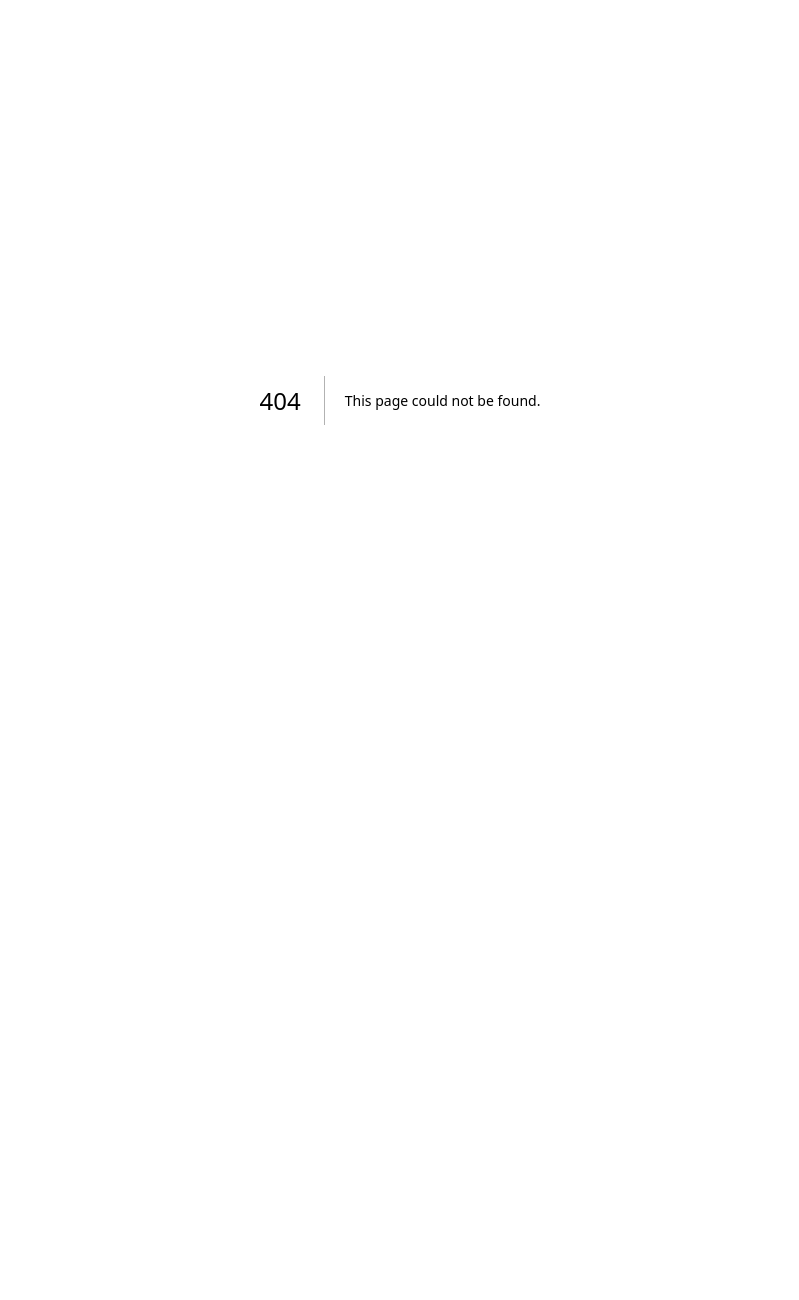
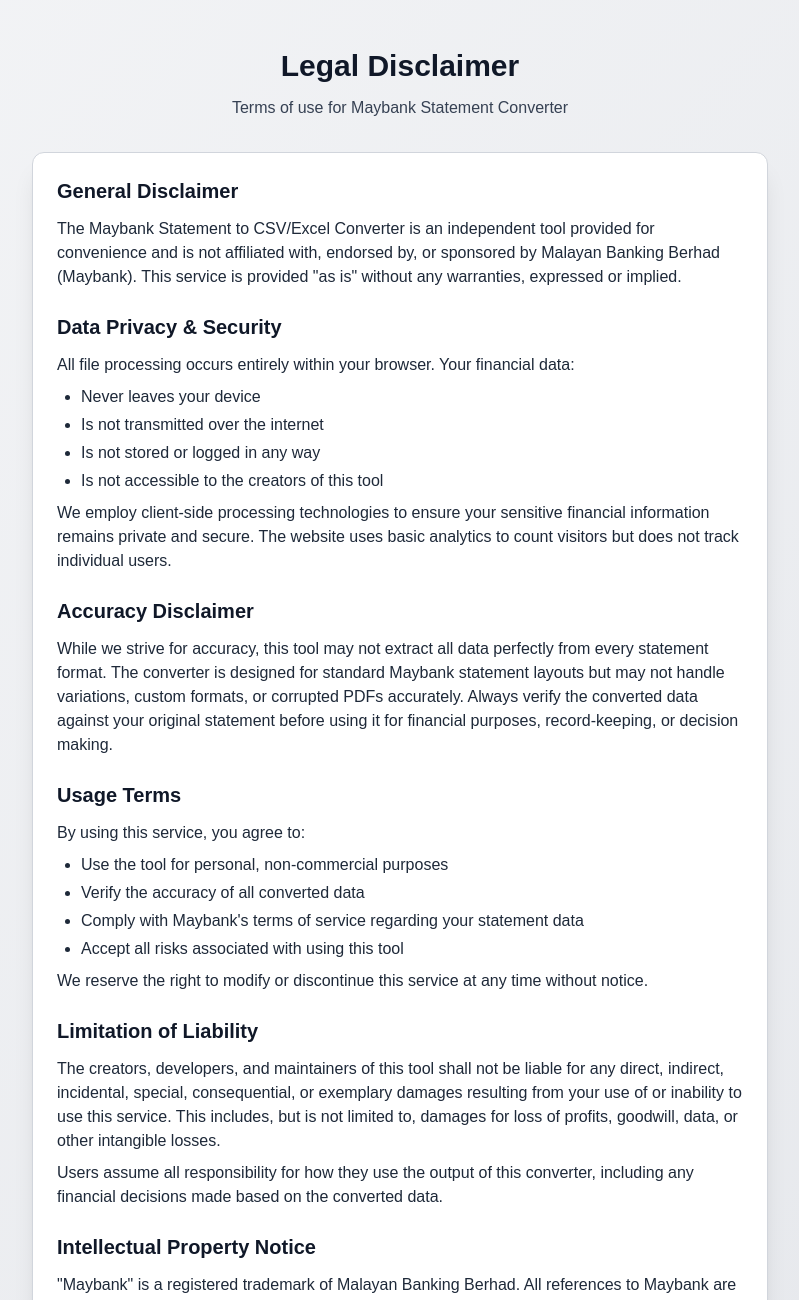
Before and after one commit to issadarkthing/maybankconverter, a Next.js app: page /disclaimer in a window 1280 px wide. Before the commit this address had no page. Shown: the top 1300 px of the page, without its empty margins (240-1039 px from the left). Before the commit the page ends 800 px from the top, so only its background shows below. Built offline with nearby package versions, Linux system fonts and the light colour scheme.

Commit message:
add legal disclaimer

```diff
--- /dev/null
+++ b/src/app/disclaimer/page.tsx
@@ -0,0 +1,173 @@
+import type { Metadata } from "next";
+import Link from "next/link";
+
+export const metadata: Metadata = {
+    title: "Disclaimer | Maybank Statement Converter",
+    description:
+        "Legal disclaimer and terms of use for the Maybank Statement to CSV/Excel Converter tool.",
+};
+
+export default function DisclaimerPage() {
+    return (
+        <div className="min-h-screen bg-gradient-to-br from-gray-100 to-gray-200 dark:from-gray-900 dark:to-gray-800">
+            <div className="container mx-auto px-4 py-12 max-w-3xl">
+                <header className="text-center mb-8">
+                    <h1 className="text-3xl font-bold text-gray-900 dark:text-white mb-3">
+                        Legal Disclaimer
+                    </h1>
+                    <p className="text-gray-700 dark:text-gray-300">
+                        Terms of use for Maybank Statement Converter
+                    </p>
+                </header>
+
+                <main className="bg-white dark:bg-gray-800 rounded-xl shadow-xl overflow-hidden border border-gray-300 dark:border-gray-700 p-6 mb-8">
+                    <div className="space-y-6 text-gray-800 dark:text-gray-300">
+                        <section>
+                            <h2 className="text-xl font-bold text-gray-900 dark:text-white mb-3">
+                                General Disclaimer
+                            </h2>
+                            <p>
+                                The Maybank Statement to CSV/Excel Converter is
+                                an independent tool provided for convenience and
+                                is not affiliated with, endorsed by, or
+                                sponsored by Malayan Banking Berhad (Maybank).
+                                This service is provided "as is" without any
+                                warranties, expressed or implied.
+                            </p>
+                        </section>
+
+                        <section>
+                            <h2 className="text-xl font-bold text-gray-900 dark:text-white mb-3">
+                                Data Privacy & Security
+                            </h2>
+                            <p className="mb-2">
+                                All file processing occurs entirely within your
+                                browser. Your financial data:
+                            </p>
+                            <ul className="list-disc pl-6 space-y-1">
+                                <li>Never leaves your device</li>
+                                <li>Is not transmitted over the internet</li>
+                                <li>Is not stored or logged in any way</li>
+                                <li>
+                                    Is not accessible to the creators of this
+                                    tool
+                                </li>
+                            </ul>
+                            <p className="mt-2">
+                                We employ client-side processing technologies to
+                                ensure your sensitive financial information
+                                remains private and secure. The website uses
+                                basic analytics to count visitors but does not
+                                track individual users.
+                            </p>
+                        </section>
+
+                        <section>
+                            <h2 className="text-xl font-bold text-gray-900 dark:text-white mb-3">
+                                Accuracy Disclaimer
+                            </h2>
+                            <p>
+                                While we strive for accuracy, this tool may not
+                                extract all data perfectly from every statement
+                                format. The converter is designed for standard
+                                Maybank statement layouts but may not handle
+                                variations, custom formats, or corrupted PDFs
+                                accurately. Always verify the converted data
+                                against your original statement before using it
+                                for financial purposes, record-keeping, or
+                                decision making.
+                            </p>
+                        </section>
+
+                        <section>
+                            <h2 className="text-xl font-bold text-gray-900 dark:text-white mb-3">
+                                Usage Terms
+                            </h2>
+                            <p className="mb-2">
+                                By using this service, you agree to:
+                            </p>
+                            <ul className="list-disc pl-6 space-y-1">
+                                <li>
+                                    Use the tool for personal, non-commercial
+                                    purposes
+                                </li>
+                                <li>
+                                    Verify the accuracy of all converted data
+                                </li>
+                                <li>
+                                    Comply with Maybank's terms of service
+                                    regarding your statement data
+                                </li>
+                                <li>
+                                    Accept all risks associated with using this
+                                    tool
+                                </li>
+                            </ul>
+                            <p className="mt-2">
+                                We reserve the right to modify or discontinue
+                                this service at any time without notice.
+                            </p>
+                        </section>
+
+                        <section>
+                            <h2 className="text-xl font-bold text-gray-900 dark:text-white mb-3">
+                                Limitation of Liability
+                            </h2>
+                            <p>
+                                The creators, developers, and maintainers of
+                                this tool shall not be liable for any direct,
+                                indirect, incidental, special, consequential, or
+                                exemplary damages resulting from your use of or
+                                inability to use this service. This includes,
+                                but is not limited to, damages for loss of
+                                profits, goodwill, data, or other intangible
+                                losses.
+                            </p>
+                            <p className="mt-2">
+                                Users assume all responsibility for how they use
+                                the output of this converter, including any
+                                financial decisions made based on the converted
+                                data.
+                            </p>
+                        </section>
+
+                        <section>
+                            <h2 className="text-xl font-bold text-gray-900 dark:text-white mb-3">
+                                Intellectual Property Notice
+                            </h2>
+                            <p>
+                                "Maybank" is a registered trademark of Malayan
+                                Banking Berhad. All references to Maybank are
+                                for descriptive purposes only to indicate
+                                compatibility with Maybank statement formats.
+                                This tool is not claiming any rights to the
+                                Maybank name, logo, or other intellectual
+                                property.
+                            </p>
+                        </section>
+                    </div>
+                </main>
+
+                <div className="text-center">
+                    <Link
+                        href="/"
+                        className="inline-block px-4 py-2 text-sm font-medium text-black bg-yellow-500 hover:bg-yellow-600 rounded-md transition-colors"
+                    >
+                        Return to Converter
+                    </Link>
+                </div>
+
+                <footer className="mt-8 text-center text-xs text-gray-600 dark:text-gray-500">
+                    <p>
+                        Last updated:{" "}
+                        {new Date().toLocaleDateString("en-US", {
+                            year: "numeric",
+                            month: "long",
+                            day: "numeric",
+                        })}
+                    </p>
+                </footer>
+            </div>
+        </div>
+    );
+}
--- a/src/app/page.tsx
+++ b/src/app/page.tsx
@@ -201,15 +201,28 @@
                     </section>
 
                     <footer className="mt-8 text-center border-t border-gray-300 dark:border-gray-700 pt-8">
-                        <p className="text-sm text-gray-700 dark:text-gray-400">
-                            This free online Maybank statement to CSV/Excel
-                            converter processes all files locally in your
-                            browser. No data is uploaded to any server or stored
-                            anywhere.
-                        </p>
-                        <p className="text-xs text-gray-600 dark:text-gray-500 mt-2">
-                            Not affiliated with Maybank. For personal use only.
-                        </p>
+                        <div className="max-w-3xl mx-auto">
+                            <p className="text-sm text-gray-700 dark:text-gray-400 mb-4">
+                                This free online Maybank statement to CSV/Excel
+                                converter processes all files locally in your
+                                browser. No data is uploaded to any server or
+                                stored anywhere.
+                            </p>
+
+                            <p className="text-xs text-gray-600 dark:text-gray-500 mb-4">
+                                Not affiliated with Maybank. For personal use
+                                only.
+                            </p>
+
+                            <div className="flex justify-center space-x-4 text-xs">
+                                <a
+                                    href="/disclaimer"
+                                    className="text-yellow-600 hover:text-yellow-500 dark:text-yellow-500 dark:hover:text-yellow-400 underline transition-colors"
+                                >
+                                    Legal Disclaimer
+                                </a>
+                            </div>
+                        </div>
                     </footer>
                 </div>
             </div>
```
